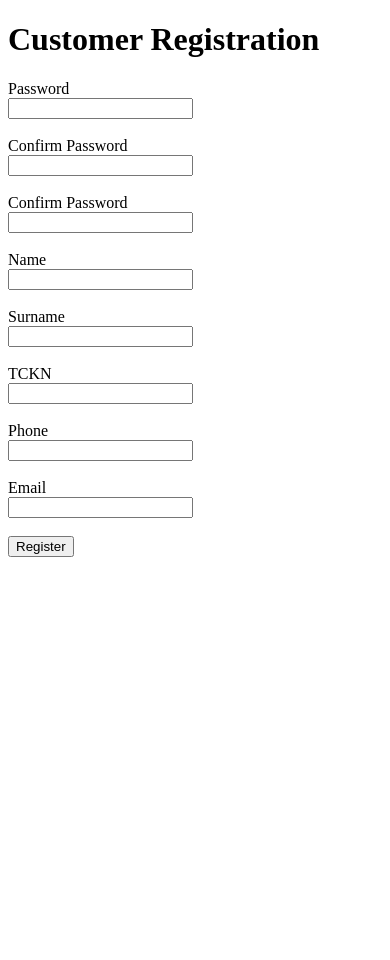
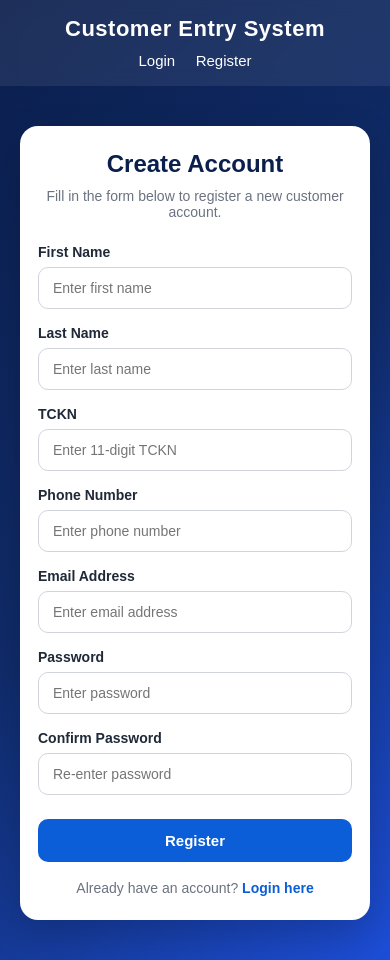
Before and after one commit to burcekavak/customer-entry-system, a Flask app: page /auth/register in a window 390 px wide. Before the commit the page ends 557 px from the top, so only its background shows below. Run offline with Flask 3, Linux system fonts and the light colour scheme; some libraries are stand-ins or nearby versions.

Commit message:
Add landing page UI and improve login/register templates

```diff
--- a/app/__init__.py
+++ b/app/__init__.py
@@ -1,5 +1,5 @@
 from flask_wtf.csrf import CSRFProtect
-from flask import Flask
+from flask import Flask, render_template
 from .config import Config
 from .extensions import db, migrate, login_manager, limiter
 from .models.user import User
@@ -25,22 +25,6 @@ def create_app():
     # Register blueprints
     app.register_blueprint(auth_bp)
 
-
-    @app.after_request
-    def add_security_headers(response):
-        response.headers["X-Content-Type-Options"] = "nosniff"
-        response.headers["X-Frame-Options"] = "DENY"
-        response.headers["Referrer-Policy"] = "strict-origin-when-cross-origin"
-        response.headers["Content-Security-Policy"] = (
-            "default-src 'self'; "
-            "style-src 'self' 'unsafe-inline'; "
-            "script-src 'self'; "
-            "img-src 'self' data:; "
-            "form-action 'self'; "
-            "frame-ancestors 'none'"
-        )
-        return response
-
     # Security headers
     @app.after_request
     def add_security_headers(response):
@@ -57,10 +41,9 @@ def create_app():
         )
         return response
 
-    # Basic home route (quick health check)
     @app.get("/")
     def home():
-        return "Digiturk Entry API is running!"
+        return render_template("home.html")
 
     @login_manager.user_loader
     def load_user(user_id: str):
--- a/app/config.py
+++ b/app/config.py
@@ -28,4 +28,4 @@ class Config:
     REMEMBER_COOKIE_SAMESITE = "Lax"
     REMEMBER_COOKIE_SECURE = (ENV == "production")
 
-    RATELIMIT_STORAGE_URI = "sqlite:///ratelimit.db"
+    RATELIMIT_STORAGE_URI = "memory://"
--- /dev/null
+++ b/app/templates/base.html
@@ -0,0 +1,232 @@
+<!DOCTYPE html>
+<html lang="en">
+<head>
+    <meta charset="UTF-8">
+    <meta name="viewport" content="width=device-width, initial-scale=1.0">
+    <title>{% block title %}Customer Entry System{% endblock %}</title>
+    <style>
+        * {
+            box-sizing: border-box;
+            margin: 0;
+            padding: 0;
+        }
+
+        body {
+            font-family: Arial, Helvetica, sans-serif;
+            min-height: 100vh;
+            background: linear-gradient(135deg, #0b1f4d, #102c6b, #1d4ed8);
+            color: #111827;
+            display: flex;
+            flex-direction: column;
+        }
+
+        .navbar {
+            width: 100%;
+            padding: 18px 40px;
+            display: flex;
+            justify-content: space-between;
+            align-items: center;
+            background: rgba(255, 255, 255, 0.08);
+            backdrop-filter: blur(8px);
+        }
+
+        .brand {
+            color: white;
+            font-size: 22px;
+            font-weight: bold;
+            text-decoration: none;
+            letter-spacing: 0.5px;
+        }
+
+        .nav-links a {
+            color: white;
+            text-decoration: none;
+            margin-left: 18px;
+            font-size: 15px;
+            transition: opacity 0.2s ease;
+        }
+
+        .nav-links a:hover {
+            opacity: 0.8;
+        }
+
+        .page-container {
+            flex: 1;
+            display: flex;
+            justify-content: center;
+            align-items: center;
+            padding: 40px 20px;
+        }
+
+        .card {
+            width: 100%;
+            max-width: 460px;
+            background: white;
+            border-radius: 18px;
+            box-shadow: 0 16px 40px rgba(0, 0, 0, 0.20);
+            padding: 32px 28px;
+        }
+
+        .card h1 {
+            font-size: 28px;
+            color: #0b1f4d;
+            margin-bottom: 10px;
+            text-align: center;
+        }
+
+        .subtitle {
+            text-align: center;
+            color: #6b7280;
+            margin-bottom: 24px;
+            font-size: 14px;
+        }
+
+        .form-group {
+            margin-bottom: 16px;
+        }
+
+        label {
+            display: block;
+            margin-bottom: 7px;
+            font-size: 14px;
+            font-weight: 600;
+            color: #1f2937;
+        }
+
+        input {
+            width: 100%;
+            padding: 12px 14px;
+            border: 1px solid #d1d5db;
+            border-radius: 10px;
+            font-size: 14px;
+            transition: border-color 0.2s ease, box-shadow 0.2s ease;
+        }
+
+        input:focus {
+            outline: none;
+            border-color: #2563eb;
+            box-shadow: 0 0 0 3px rgba(37, 99, 235, 0.15);
+        }
+
+        .btn {
+            width: 100%;
+            border: none;
+            border-radius: 10px;
+            padding: 13px 16px;
+            font-size: 15px;
+            font-weight: bold;
+            cursor: pointer;
+            transition: transform 0.15s ease, opacity 0.2s ease;
+            background: #0b5ed7;
+            color: white;
+            margin-top: 8px;
+        }
+
+        .btn:hover {
+            opacity: 0.95;
+            transform: translateY(-1px);
+        }
+
+        .flash-messages {
+            margin-bottom: 18px;
+        }
+
+        .flash {
+            padding: 12px 14px;
+            border-radius: 10px;
+            margin-bottom: 10px;
+            font-size: 14px;
+            font-weight: 500;
+        }
+
+        .flash.success {
+            background-color: #dcfce7;
+            color: #166534;
+            border: 1px solid #86efac;
+        }
+
+        .flash.error,
+        .flash.danger {
+            background-color: #fee2e2;
+            color: #991b1b;
+            border: 1px solid #fca5a5;
+        }
+
+        .flash.info {
+            background-color: #dbeafe;
+            color: #1d4ed8;
+            border: 1px solid #93c5fd;
+        }
+
+        .flash.warning {
+            background-color: #fef3c7;
+            color: #92400e;
+            border: 1px solid #fcd34d;
+        }
+
+        .bottom-text {
+            margin-top: 18px;
+            text-align: center;
+            font-size: 14px;
+            color: #6b7280;
+        }
+
+        .bottom-text a {
+            color: #0b5ed7;
+            text-decoration: none;
+            font-weight: 600;
+        }
+
+        .bottom-text a:hover {
+            text-decoration: underline;
+        }
+
+        @media (max-width: 600px) {
+            .navbar {
+                padding: 16px 20px;
+                flex-direction: column;
+                gap: 10px;
+            }
+
+            .nav-links a {
+                margin: 0 8px;
+            }
+
+            .card {
+                padding: 24px 18px;
+            }
+
+            .card h1 {
+                font-size: 24px;
+            }
+        }
+    </style>
+</head>
+<body>
+    <nav class="navbar">
+        <a href="{{ url_for('home') }}" class="brand">Customer Entry System</a>
+        <div class="nav-links">
+            <a href="{{ url_for('auth.login_form') }}">Login</a>
+            <a href="{{ url_for('auth.register_form') }}">Register</a>
+        </div>
+    </nav>
+
+    <main class="page-container">
+        <div class="card">
+            {% with messages = get_flashed_messages(with_categories=true) %}
+                {% if messages %}
+                    <div class="flash-messages">
+                        {% for category, message in messages %}
+                            <div class="flash {{ category }}">
+                                {{ message }}
+                            </div>
+                        {% endfor %}
+                    </div>
+                {% endif %}
+            {% endwith %}
+
+            {% block content %}{% endblock %}
+        </div>
+    </main>
+</body>
+</html>
--- a/app/templates/register.html
+++ b/app/templates/register.html
@@ -1,51 +1,97 @@
-<!doctype html>
-<html lang="en">
-  <head>
-    <meta charset="utf-8" />
-    <title>Register</title>
-  </head>
-  <body>
-    <h1>Customer Registration</h1>
+{% extends "base.html" %}
 
-    <!-- Flash messages (feedback to the user) -->
-    {% with messages = get_flashed_messages(with_categories=true) %}
-      {% if messages %}
-        <ul>
-          {% for category, msg in messages %}
-            <li><strong>{{ category }}:</strong> {{ msg }}</li>
-          {% endfor %}
-        </ul>
-      {% endif %}
-    {% endwith %}
+{% block title %}Register | Customer Entry System{% endblock %}
 
-    <form method="post" action="{{ url_for('auth.register_submit') }}">
-      <input type="hidden" name="csrf_token" value="{{ csrf_token() }}">
+{% block content %}
+    <h1>Create Account</h1>
+    <p class="subtitle">Fill in the form below to register a new customer account.</p>
 
-      <label>Password</label><br />
-      <input name="password" type="password" required /><br /><br />
+    <form method="POST" action="{{ url_for('auth.register_submit') }}">
+        <input type="hidden" name="csrf_token" value="{{ csrf_token() }}">
 
-      <label>Confirm Password</label><br />
-      <input name="confirm_password" type="password" required /><br /><br />
+        <div class="form-group">
+            <label for="name">First Name</label>
+            <input
+                type="text"
+                id="name"
+                name="name"
+                placeholder="Enter first name"
+                required
+            >
+        </div>
 
-      <label>Confirm Password</label><br />
-      <input name="confirm_password" type="password" required /><br /><br />
+        <div class="form-group">
+            <label for="surname">Last Name</label>
+            <input
+                type="text"
+                id="surname"
+                name="surname"
+                placeholder="Enter last name"
+                required
+            >
+        </div>
 
-      <label>Name</label><br />
-      <input name="name" type="text" required /><br /><br />
+        <div class="form-group">
+            <label for="tckn">TCKN</label>
+            <input
+                type="text"
+                id="tckn"
+                name="tckn"
+                placeholder="Enter 11-digit TCKN"
+                maxlength="11"
+                required
+            >
+        </div>
 
-      <label>Surname</label><br />
-      <input name="surname" type="text" required /><br /><br />
+        <div class="form-group">
+            <label for="phone">Phone Number</label>
+            <input
+                type="text"
+                id="phone"
+                name="phone"
+                placeholder="Enter phone number"
+                required
+            >
+        </div>
 
-      <label>TCKN</label><br />
-      <input name="tckn" type="text" maxlength="11" required /><br /><br />
+        <div class="form-group">
+            <label for="email">Email Address</label>
+            <input
+                type="email"
+                id="email"
+                name="email"
+                placeholder="Enter email address"
+                required
+            >
+        </div>
 
-      <label>Phone</label><br />
-      <input name="phone" type="text" required /><br /><br />
+        <div class="form-group">
+            <label for="password">Password</label>
+            <input
+                type="password"
+                id="password"
+                name="password"
+                placeholder="Enter password"
+                required
+            >
+        </div>
 
-      <label>Email</label><br />
-      <input name="email" type="email" required /><br /><br />
+        <div class="form-group">
+            <label for="confirm_password">Confirm Password</label>
+            <input
+                type="password"
+                id="confirm_password"
+                name="confirm_password"
+                placeholder="Re-enter password"
+                required
+            >
+        </div>
 
-      <button type="submit">Register</button>
+        <button type="submit" class="btn">Register</button>
     </form>
-  </body>
-</html>
+
+    <p class="bottom-text">
+        Already have an account?
+        <a href="{{ url_for('auth.login_form') }}">Login here</a>
+    </p>
+{% endblock %}
```
Also changed, not shown: app/templates/home.html (added, +31 -0 lines), app/templates/login.html (+41 -6 lines).
